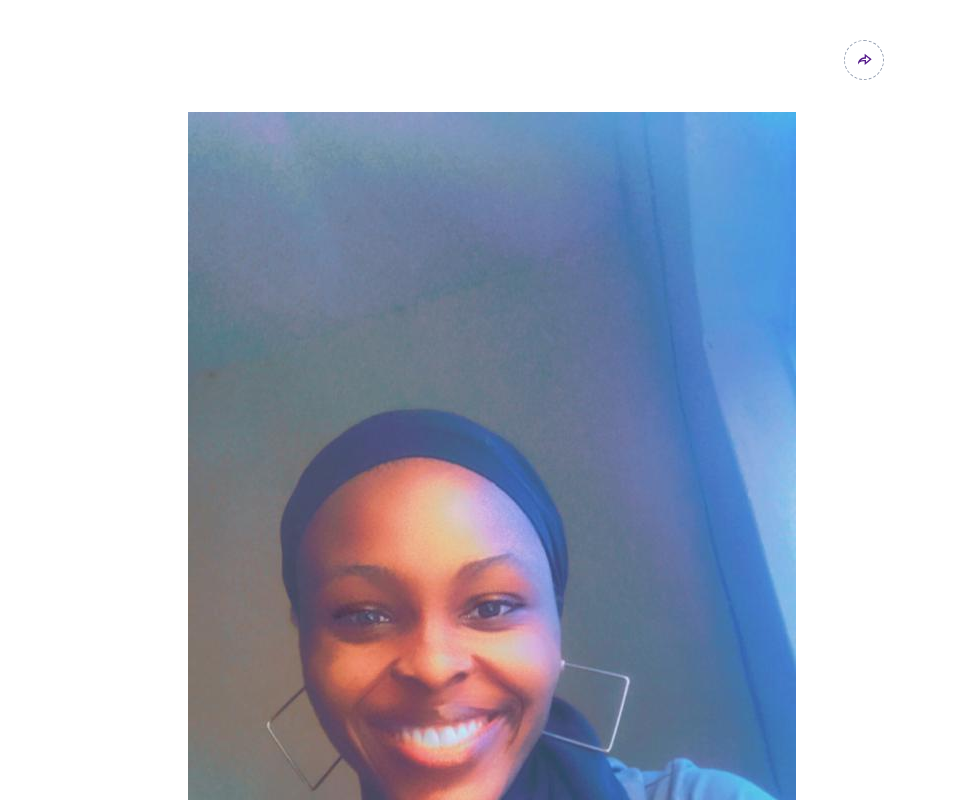
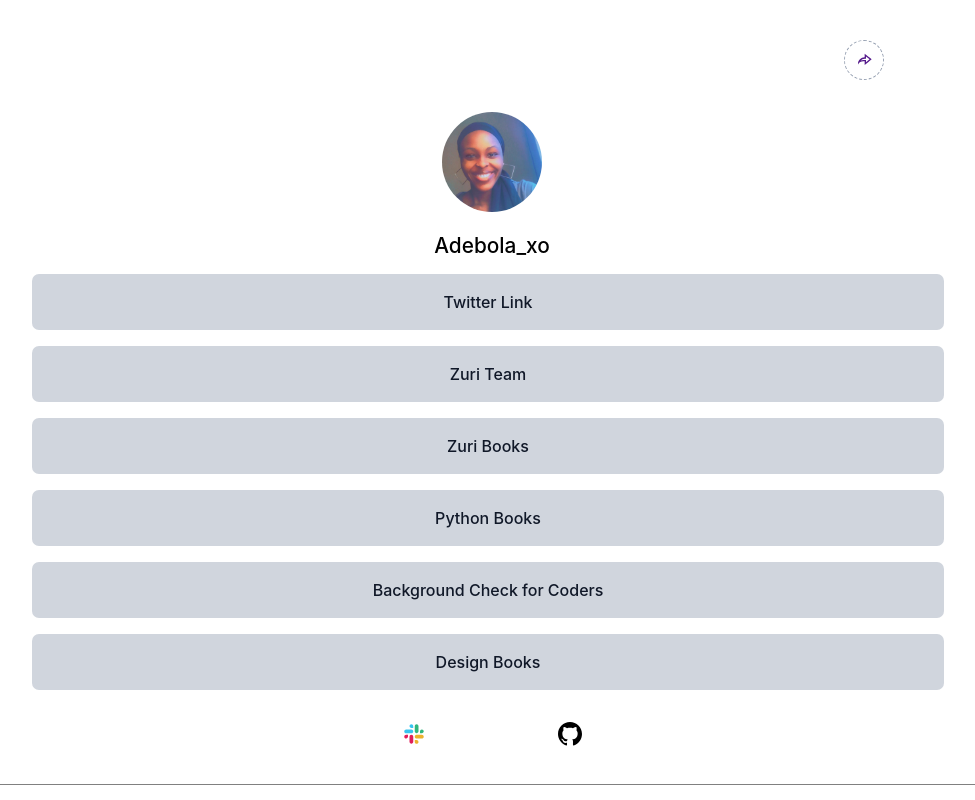
Before and after one commit to harshleey/Lintree-clone-task-1, a React (Vite) app: page / in a window 1280 px wide. Shown: the top 800 px of the page, without its empty margins (148-1123 px from the left). Built offline with nearby package versions, Linux system fonts and the light colour scheme.

Commit message:
Modified the profile section

```diff
--- a/src/index.css
+++ b/src/index.css
@@ -54,7 +54,7 @@ a {
   margin: 0 auto;
 }
 
-#profile__id {
+#profile__img {
   position: relative;
   margin-bottom: 1em;
   cursor: pointer;
```
